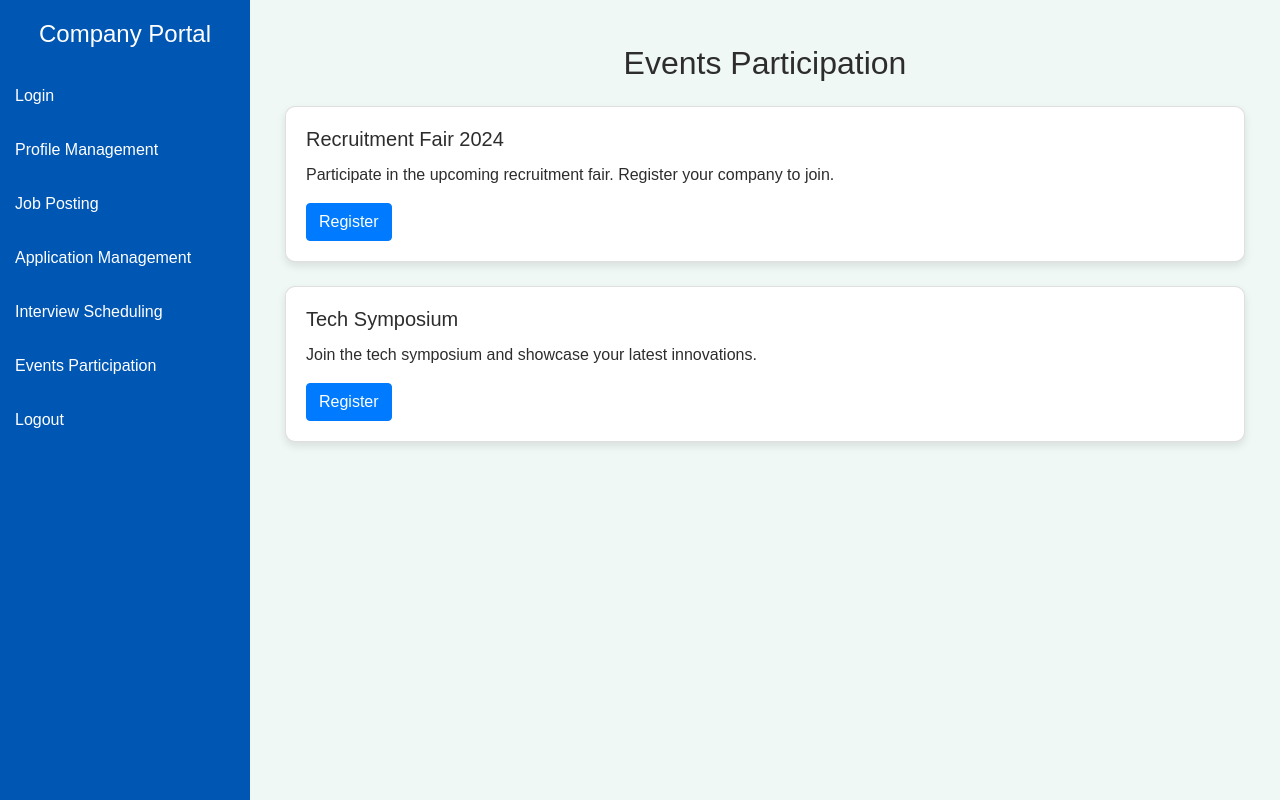
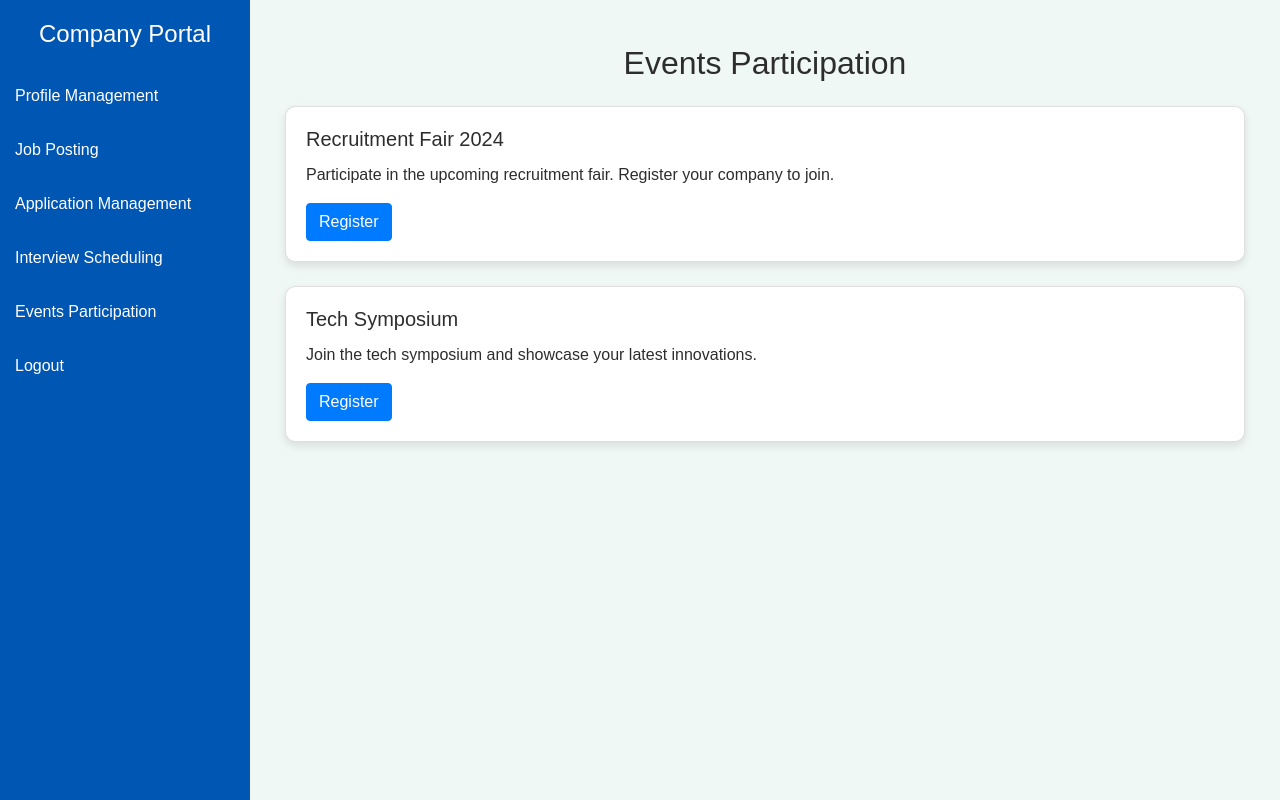
Before and after one commit to Githubmeet/campus, a plain HTML site: page events_participation.html in a window 1280 px wide. Drawn offline with nearby package versions, Linux system fonts and the light colour scheme.

Commit message:
Update events_participation.html

```diff
--- a/events_participation.html
+++ b/events_participation.html
@@ -61,7 +61,7 @@
 <body>
     <div class="sidebar">
         <h2 class="text-center">Company Portal</h2>
-        <a href="company_login.html">Login</a>
+
         <a href="profile_management.html">Profile Management</a>
         <a href="job_posting.html">Job Posting</a>
         <a href="application_management.html">Application Management</a>
```
